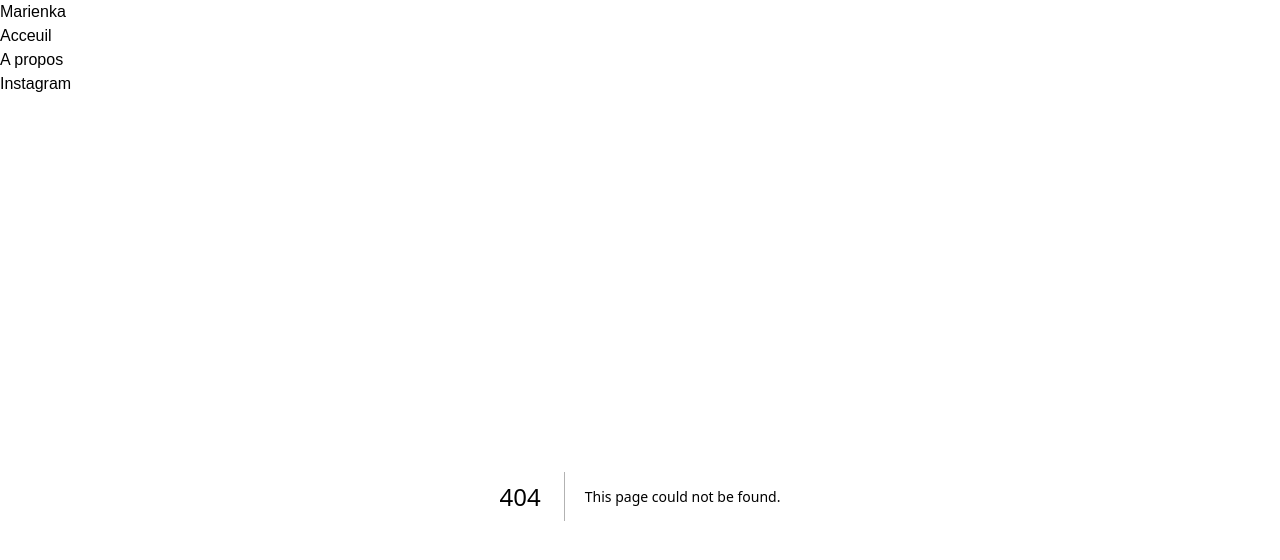
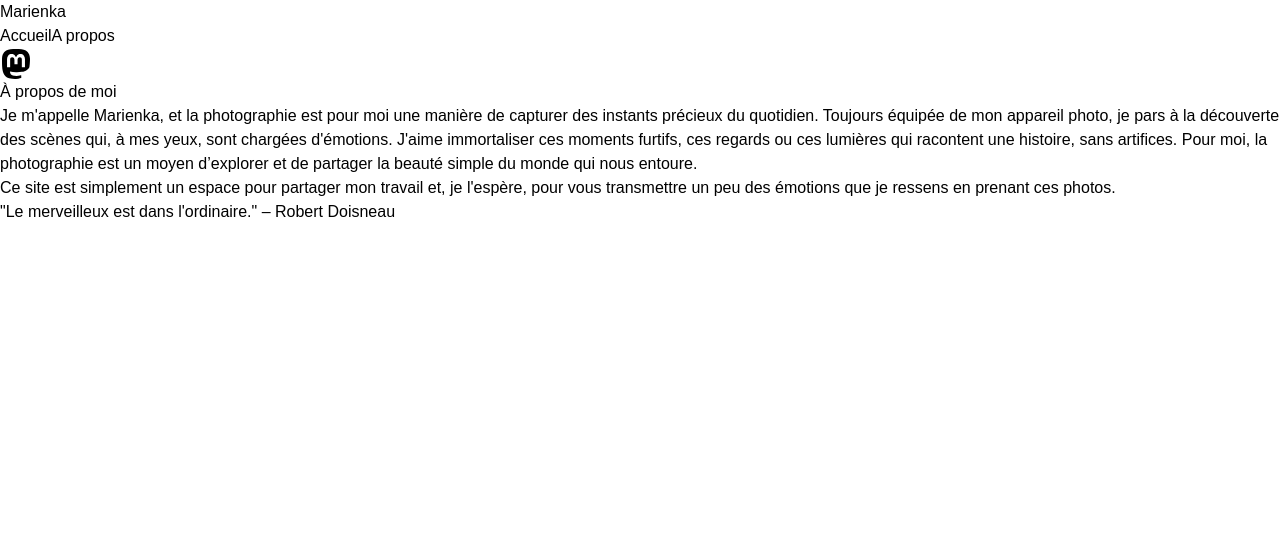
Before and after one commit to Elodie-Favier/Marienka-Photos, a Next.js app: page /about in a window 1280 px wide. Before the commit this address had no page. Shown: the top 560 px of the page. Built offline with nearby package versions, Linux system fonts and the light colour scheme; a web font is replaced by a local one.

Commit message:
creatio page about et liens

```diff
--- /dev/null
+++ b/src/app/about/page.jsx
@@ -0,0 +1,23 @@
+'use client'
+
+export default function About (){
+     return (
+        <div className="">
+
+<h2>À propos de moi</h2>
+
+<p>Je m'appelle Marienka, et la photographie est pour moi une manière de capturer des instants précieux du quotidien. Toujours équipée de mon appareil photo, je pars à la découverte des scènes qui, à mes yeux, sont chargées d'émotions. J'aime immortaliser ces moments furtifs, ces regards ou ces lumières qui racontent une histoire, sans artifices. Pour moi, la photographie est un moyen d’explorer et de partager la beauté simple du monde qui nous entoure.</p>
+
+<p>
+Ce site est simplement un espace pour partager mon travail et, je l'espère, pour vous transmettre un peu des émotions que je ressens en prenant ces photos.</p>
+
+<blockquote>
+        <p>
+              "Le merveilleux est dans l'ordinaire."
+– Robert Doisneau
+        </p>
+</blockquote>
+
+        </div>
+     )
+}
--- a/src/app/components/NavBar.jsx
+++ b/src/app/components/NavBar.jsx
@@ -1,10 +1,25 @@
+'use client'
+import Link from 'next/link';
+import { useRouter } from "next/navigation";
+import Image from 'next/image';
+
 export default function NavBar() {
+
+  const router = useRouter()
     return (
    <ul className="flex flex-row m-4 text-xl items-center">
-    <li className="ml-4 ">Acceuil</li>
-    <li className="ml-4">A propos</li>
-    <li className="ml-4">Instagram</li>
+    <Link href="/" className="ml-4 ">Accueil</Link>
+    <Link href="/about" className="ml-4">A propos</Link>
+    <Link href="https://mastodon.social/@Annouck" className="ml-4"><Image
+        src="/img/logo-mastodon.svg"
+        alt="logo du reseau social mastodon"
+        width={32}
+        height={32}
+        style={{objectFit:"cover"}}
+          sizes="100vw"
+          />
+</Link>
    </ul>
+    )
 
-    );
   }
```
Also changed, not shown: public/img/logo-mastodon.svg (added).
